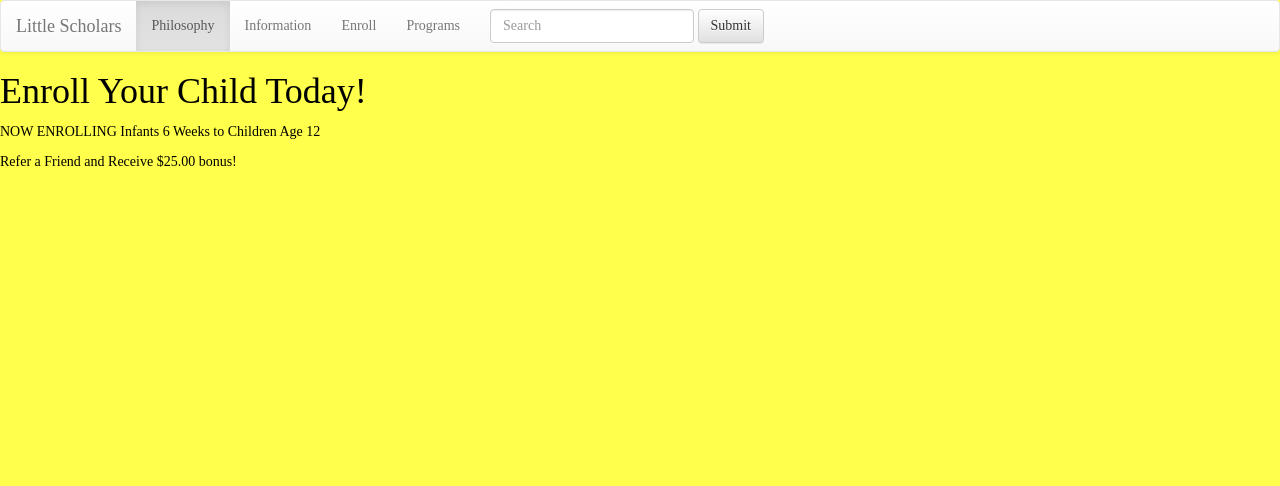
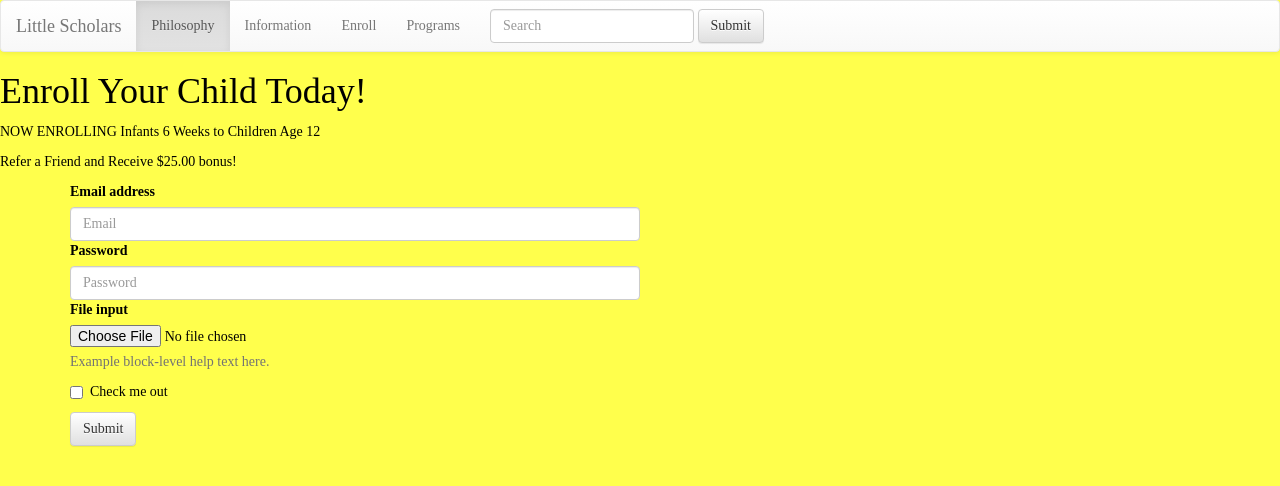
Before and after one commit to shakalee14/littlescholars, a plain HTML site: page enroll.html in a window 1280 px wide. Drawn offline with nearby package versions, Linux system fonts and the light colour scheme.

Commit message:
styled enrollment forms WIP

```diff
--- a/enroll.html
+++ b/enroll.html
@@ -51,6 +51,30 @@
 
 </div>
 
+<div class="container">
+  <form>
+  <div class="enrollment-form">
+      <label for="exampleInputEmail1">Email address</label>
+      <input type="email" class="form-control" id="exampleInputEmail1" placeholder="Email">
+    </div>
+    <div class="enrollment-form">
+      <label for="exampleInputPassword1">Password</label>
+      <input type="password" class="form-control" id="exampleInputPassword1" placeholder="Password">
+    </div>
+    <div class="enrollment-form">
+      <label for="exampleInputFile">File input</label>
+      <input type="file" id="exampleInputFile">
+      <p class="help-block">Example block-level help text here.</p>
+    </div>
+    <div class="checkbox">
+      <label>
+        <input type="checkbox"> Check me out
+      </label>
+    </div>
+    <button type="submit" class="btn btn-default">Submit</button>
+  </form>
+</div>
+
 
   <!-- Latest compiled and minified JavaScript -->
 <script src="https://ajax.googleapis.com/ajax/libs/jquery/1.11.1/jquery.min.js"></script>
--- a/styles.css
+++ b/styles.css
@@ -1,5 +1,9 @@
 .container {
 	text-align: left;
+}
+
+.enrollment-form {
+	width: 50%;
 }
 
 .philosophy {
```
